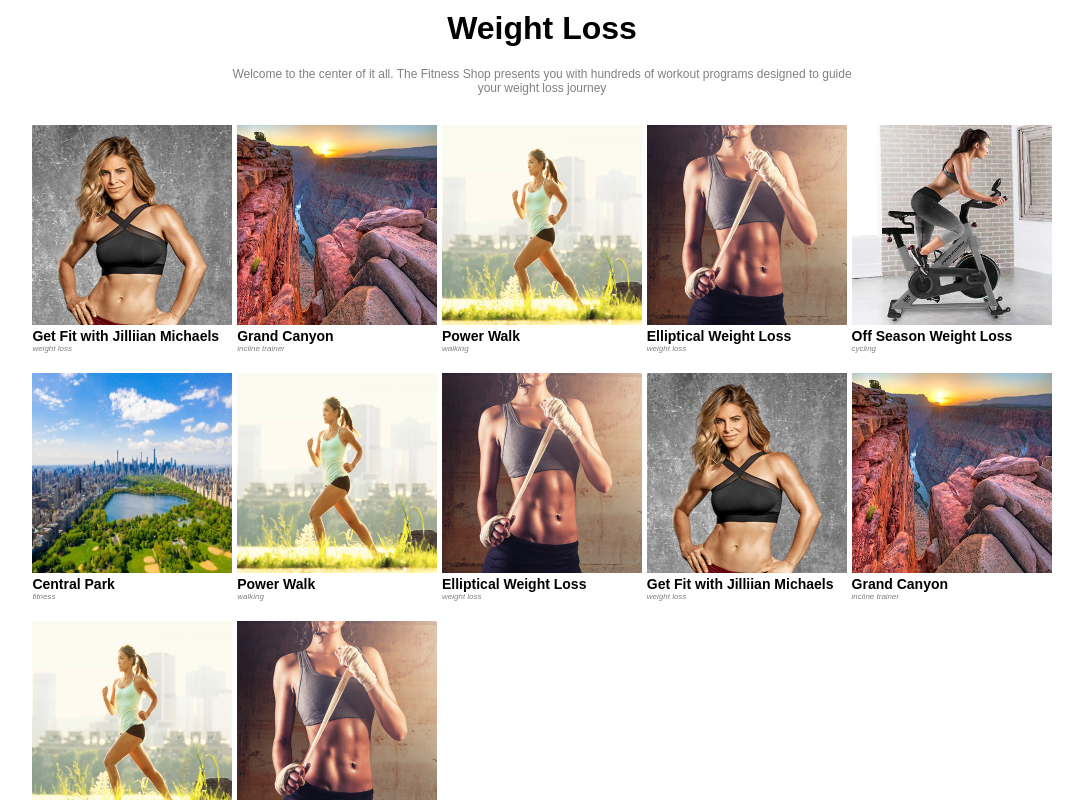
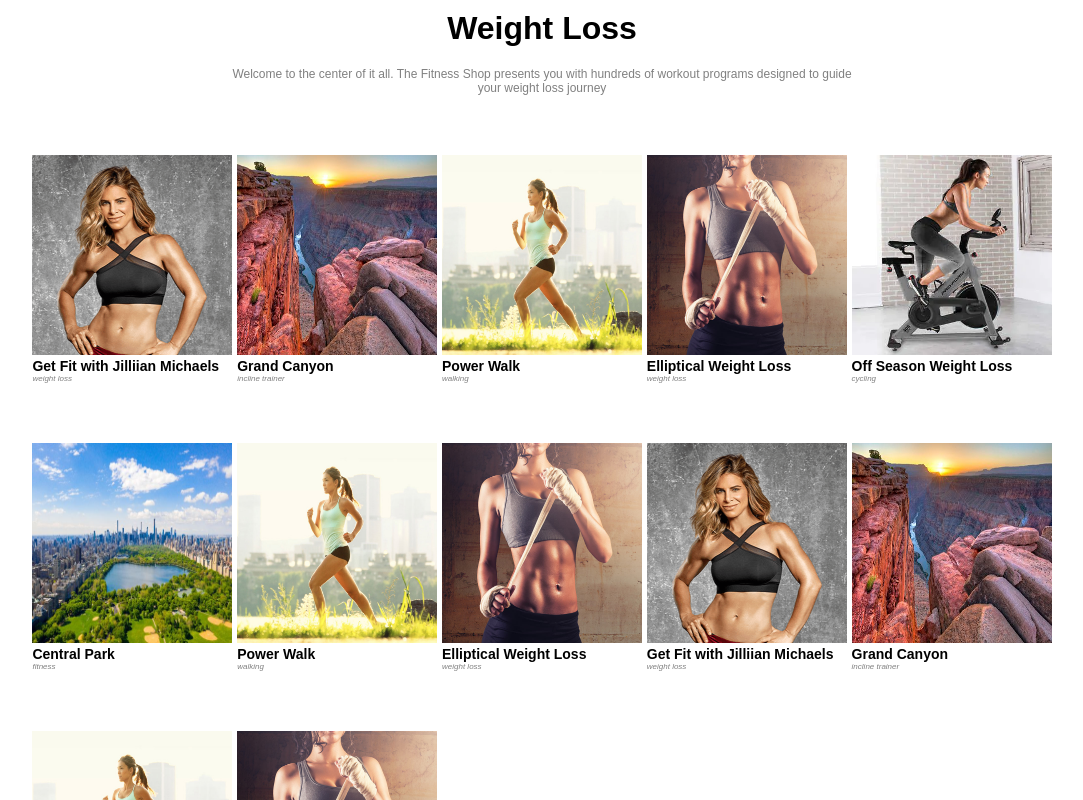
Before and after one commit to Kah919/iFit, a React (Create React App) app: page / in a window 1280 px wide. Shown: the part 820-1620 px from the top of the page, without its empty margins (98-1181 px from the left). Built offline with nearby package versions, Linux system fonts and the light colour scheme.

Commit message:
cards now have hover effect

```diff
--- a/package.json
+++ b/package.json
@@ -14,6 +14,7 @@
     "react-awesome-slider": "^4.1.0",
     "react-bootstrap": "^1.0.1",
     "react-dom": "^16.13.1",
+    "react-img-zoom": "^0.1.0",
     "react-on-visible": "^1.6.0",
     "react-responsive-carousel": "^3.2.7",
     "react-reveal": "^1.2.2",
--- a/src/components/CardGrid/CardGrid.module.css
+++ b/src/components/CardGrid/CardGrid.module.css
@@ -11,12 +11,28 @@
 .card {
     display: block;
     margin-bottom: 20px;
+    margin-top: 20px;
     font-size: 14px;
+    padding: 10px;
+    border-radius: 5px;
+}
+
+.card:hover {
+    box-shadow: 10px 10px 10px black;
+    transition: 1500ms;
+    padding: 0;
 }
 
 .card img {
     width: 200px;
     height: 200px;
+}
+
+.card img:hover {
+    width: 205px;
+    height: 205px;
+    transition: 2000ms;
+    border-radius: 5px;
 }
 
 .card p {
--- a/src/components/Footer/LeftFooter.js
+++ b/src/components/Footer/LeftFooter.js
@@ -2,7 +2,6 @@ import React from 'react';
 import styles from './Footer.module.css';
 import FootTab from './FootTab';
 import FootSocial from './FootSocial';
-
 
 export default () => {
     return(
--- a/src/index.css
+++ b/src/index.css
@@ -6,3 +6,7 @@
   font-family: sans-serif;
   outline: none;
 }
+
+select {
+  cursor: pointer;
+}
```
Also changed, not shown: src/components/Hero/HeroText.js (indentation only), 1 other file (tests, documents, lock files or other folders).
